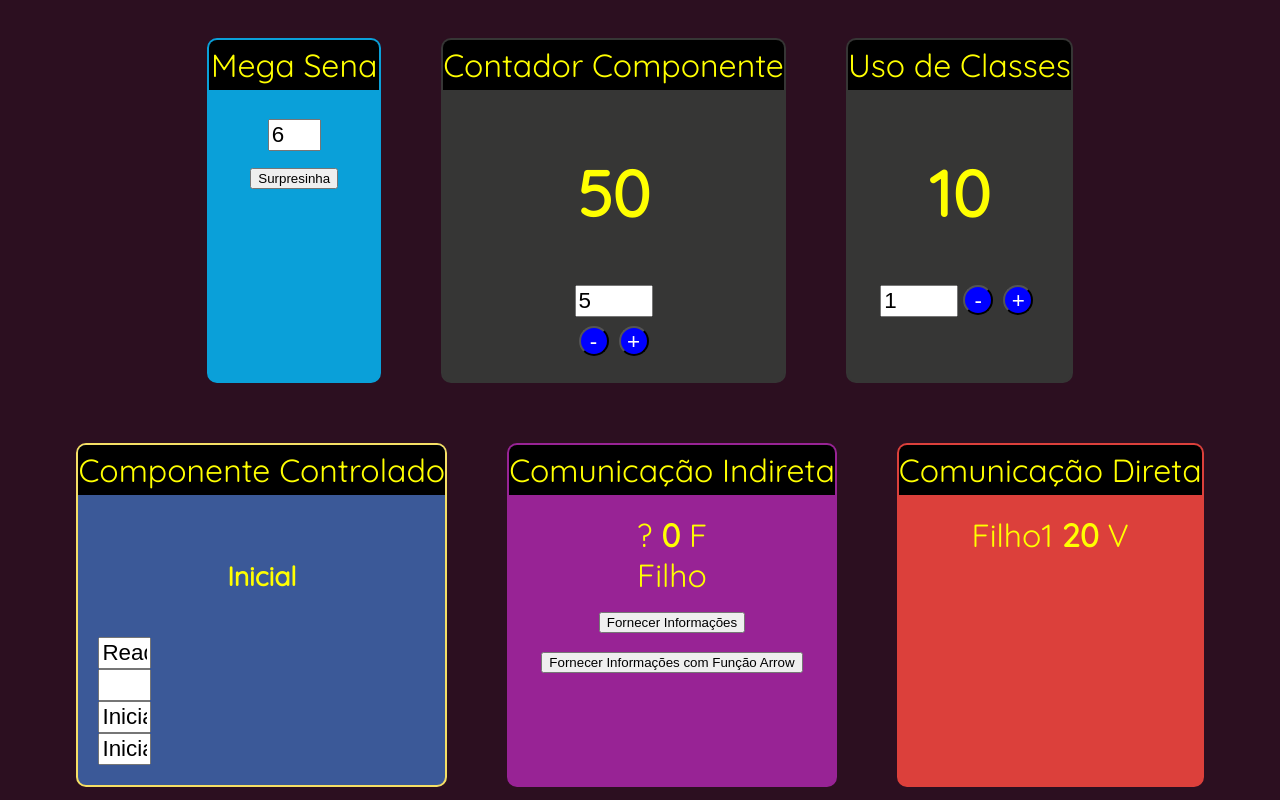
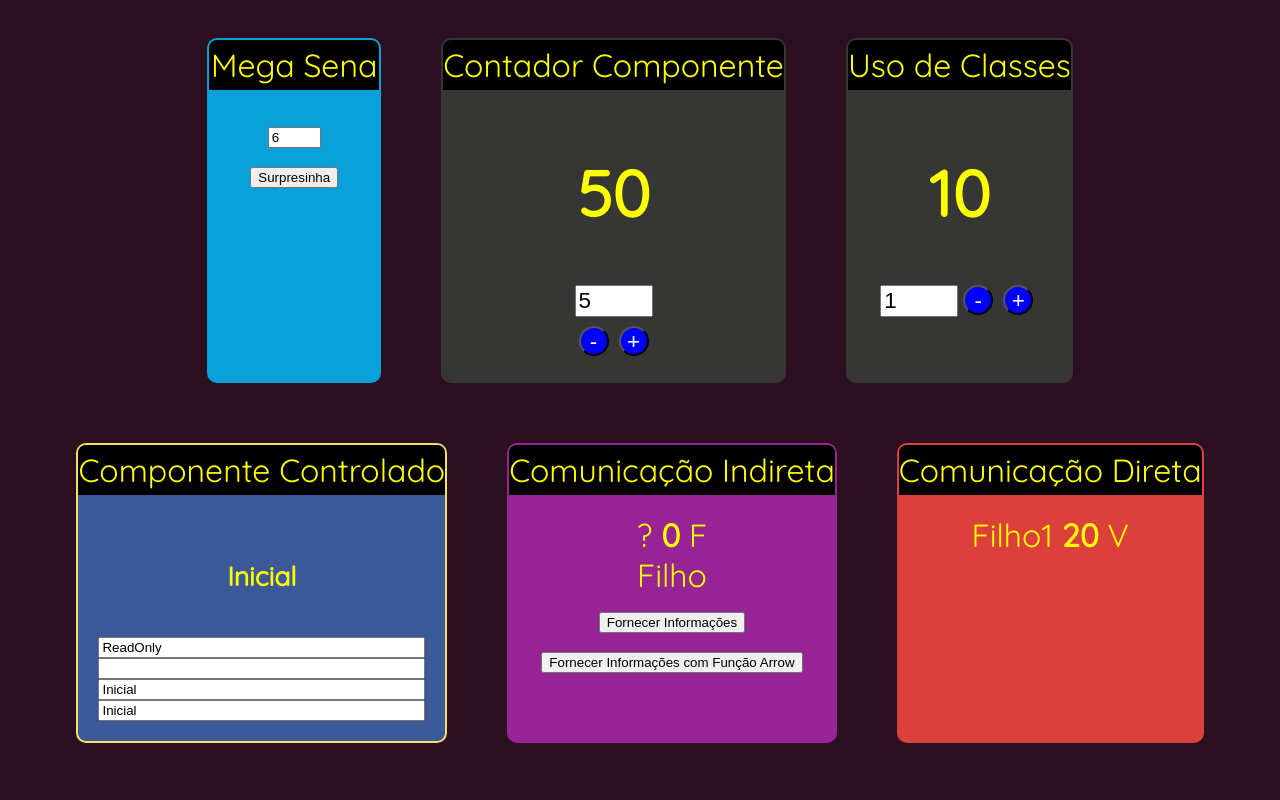
Before and after one commit to marconemss/curso-react, a React (Create React App) app in the folder fundamentos-react/: page / in a window 1280 px wide. Shown: the top 800 px of the page. Built offline with nearby package versions, Linux system fonts and the light colour scheme.

Commit message:
Melhoria no exercício de 'Formulário Input'

```diff
--- a/fundamentos-react/src/components/formulario/Input.css
+++ /dev/null
@@ -1,3 +0,0 @@
-.Input input {
-    font-size: 1.4rem;
-}
--- a/fundamentos-react/src/components/formulario/Input.jsx
+++ b/fundamentos-react/src/components/formulario/Input.jsx
@@ -1,6 +1,4 @@
 import React, {useState} from 'react'
-import './Input.css'
-
 
 export default props => {
 
@@ -23,7 +21,7 @@ export default props => {
     return (
         <div>
             <h5>{valor}</h5>
-            <div className='Input' style={{
+            <div style={{
                     display: 'flex',
                     flexDirection: 'column' }}>
 
```
Also changed, not shown: 1 other file (tests, documents, lock files or other folders).
